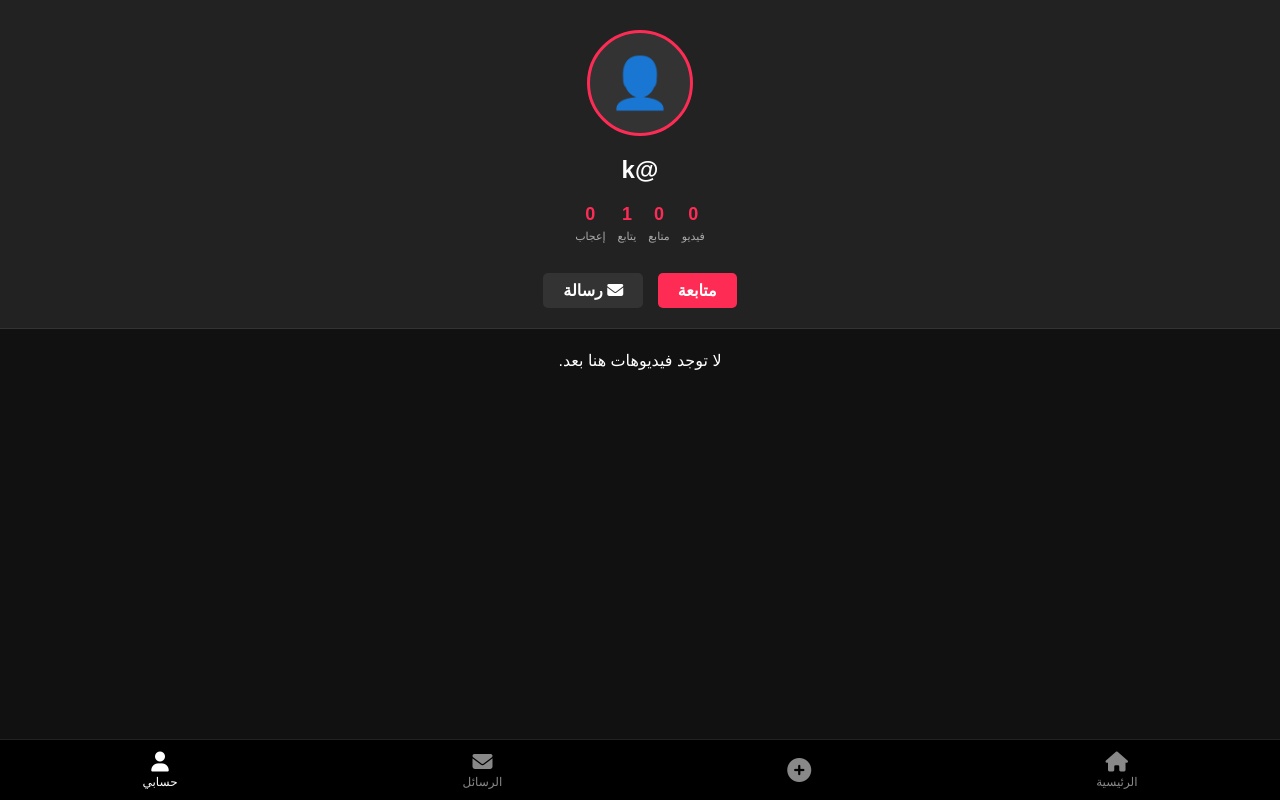
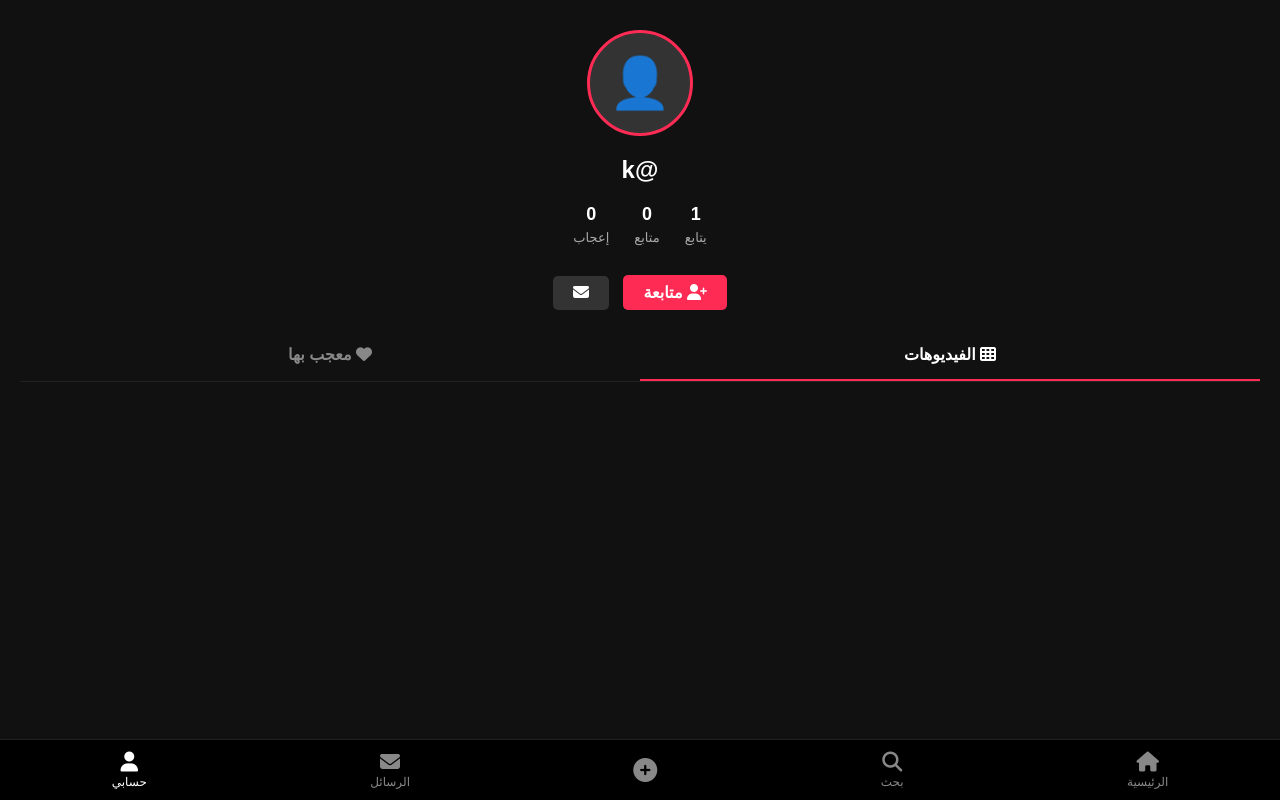
Before and after one commit to kanaw55/kanaw, a Flask app: a page that uses templates/profile.html in a window 1280 px wide. Run offline with Flask 3, Linux system fonts and the light colour scheme; a user stored in the database is signed in; some libraries are stand-ins or nearby versions.

Commit message:
Add profile tabs (videos/liked) and followers links

```diff
--- a/app.py
+++ b/app.py
@@ -301,10 +301,23 @@ def profile(username):
         can_view = True
 
     videos = Video.query.filter_by(user_id=user.id).order_by(Video.id.desc()).all() if can_view else []
+    liked_vids = Video.query.join(likes).filter(likes.c.user_id == user.id).order_by(Video.id.desc()).all() if can_view else []
+
     total_likes = sum(v.likes_count for v in videos) if can_view else 0
     followers_count = user.followers.count()
     following_count = user.followed.count()
-    return render_template('profile.html', user=user, videos=videos, total_likes=total_likes, is_following=is_following, has_requested=has_requested, can_view=can_view, followers_count=followers_count, following_count=following_count)
+    return render_template('profile.html', user=user, videos=videos, liked_vids=liked_vids, total_likes=total_likes, is_following=is_following, has_requested=has_requested, can_view=can_view, followers_count=followers_count, following_count=following_count)
+
+# مسارات المتابعين
+@app.route('/profile/<username>/followers')
+def followers_list(username):
+    user = User.query.filter_by(username=username).first_or_404()
+    return render_template('follow_list.html', title="المتابعين", users=user.followers.all(), target_user=user)
+
+@app.route('/profile/<username>/following')
+def following_list(username):
+    user = User.query.filter_by(username=username).first_or_404()
+    return render_template('follow_list.html', title="يتابع", users=user.followed.all(), target_user=user)
 
 @app.route('/toggle_follow/<int:user_id>')
 @login_required
@@ -324,7 +337,7 @@ def toggle_follow(user_id):
             current_user.followed.append(user)
             db.session.add(Notification(user_id=user.id, sender_id=current_user.id, type='follow'))
             db.session.commit()
-    return redirect(url_for('profile', username=user.username))
+    return redirect(request.referrer or url_for('profile', username=user.username))
 
 @app.route('/accept_request/<int:req_id>')
 @login_required
--- a/templates/profile.html
+++ b/templates/profile.html
@@ -6,28 +6,33 @@
     <title>صفحة {{ user.username }}</title>
     <link rel="stylesheet" href="https://cdnjs.cloudflare.com/ajax/libs/font-awesome/6.4.0/css/all.min.css">
     <style>
-        body { font-family: sans-serif; background: #111; color: #fff; margin: 0; text-align: center; padding-bottom: 80px; }
-        .header { background: #222; padding: 30px 20px 20px; border-bottom: 1px solid #333; position: relative; }
+        body { font-family: sans-serif; background: #111; color: #fff; margin: 0; text-align: center; padding-bottom: 60px; }
+        .header { background: #111; padding: 30px 20px 10px; position: relative; }
         .settings-btn { position: absolute; top: 20px; left: 20px; color: white; font-size: 22px; text-decoration: none; }
         .avatar-container { width: 100px; height: 100px; background: #333; border-radius: 50%; margin: 0 auto 15px; display: flex; justify-content: center; align-items: center; font-size: 50px; border: 3px solid #fe2c55; overflow: hidden; }
         .avatar-container img { width: 100%; height: 100%; object-fit: cover; }
-        .edit-avatar-btn { background: #007bff; color: white; padding: 5px 10px; border-radius: 5px; cursor: pointer; font-size: 12px; margin-top: 10px; display:inline-block;}
+        .edit-avatar-btn { background: #333; color: white; padding: 5px 15px; border-radius: 5px; cursor: pointer; font-size: 12px; margin-top: 10px; display:inline-block; font-weight: bold;}
         input[type="file"] { display: none; }
 
-        /* تعديل المسافات لتتسع لـ 4 مربعات */
-        .stats { display: flex; justify-content: center; gap: 12px; margin-top: 20px; }
-        .stat-box h3 { margin: 0; color: #fe2c55; font-size: 18px; }
-        .stat-box p { margin: 5px 0 0; font-size: 11px; color: #aaa; }
+        .stats { display: flex; justify-content: center; gap: 25px; margin-top: 20px; }
+        .stat-box { text-decoration: none; color: white; cursor: pointer;}
+        .stat-box h3 { margin: 0; font-size: 18px; font-weight: bold;}
+        .stat-box p { margin: 5px 0 0; font-size: 13px; color: #aaa; }
 
         .btn { color: white; text-decoration: none; padding: 8px 20px; border-radius: 5px; display: inline-block; margin-top: 15px; font-weight: bold; margin-left: 5px; margin-right: 5px; border: none; cursor: pointer;}
 
-        .grid { display: grid; grid-template-columns: repeat(3, 1fr); gap: 2px; padding: 2px; }
+        .tabs { display: flex; border-bottom: 1px solid #222; margin-top: 20px; }
+        .tab { flex: 1; padding: 15px; cursor: pointer; color: #888; font-size: 16px; font-weight: bold; border-bottom: 2px solid transparent; }
+        .tab.active { color: #fff; border-bottom: 2px solid #fe2c55; }
+
+        .grid { display: grid; grid-template-columns: repeat(3, 1fr); gap: 2px; padding: 2px; display: none;}
+        .grid.active { display: grid; }
         .vid-box { background: #222; aspect-ratio: 9/16; position: relative; overflow: hidden; cursor: pointer;}
         .vid-box img { width: 100%; height: 100%; object-fit: cover; display: block; }
         .views-overlay { position: absolute; bottom: 5px; left: 5px; font-size: 12px; font-weight: bold; text-shadow: 1px 1px 3px black; display: flex; align-items: center; gap: 4px;}
         .delete-btn-overlay { position: absolute; top: 5px; right: 5px; background: rgba(220, 53, 69, 0.8); color: white; padding: 5px 8px; border-radius: 5px; text-decoration: none; font-size: 14px; z-index: 10;}
 
-        .private-screen { padding: 50px 20px; background: #1a1a1a; border-radius: 10px; margin: 20px auto; max-width: 400px; }
+        .empty-msg { text-align: center; color: #888; padding: 30px; font-size: 14px; display: none; }
 
         .bottom-nav { position: fixed; bottom: 0; width: 100%; height: 60px; background: #000; display: flex; justify-content: space-around; align-items: center; border-top: 1px solid #222; z-index: 9999; padding-bottom: env(safe-area-inset-bottom); }
         .bottom-nav a { color: #888; text-decoration: none; font-size: 12px; display: flex; flex-direction: column; align-items: center; gap: 3px; }
@@ -50,55 +55,79 @@
         {% if current_user.is_authenticated and current_user.id == user.id %}
             <form method="POST" enctype="multipart/form-data">
                 <input type="file" name="profile_pic" id="picInput" accept="image/*" onchange="this.form.submit()">
-                <label for="picInput" class="edit-avatar-btn"><i class="fa-solid fa-camera"></i> تغيير الصورة</label>
+                <label for="picInput" class="edit-avatar-btn"><i class="fa-solid fa-pen"></i> تعديل الملف الشخصي</label>
             </form>
         {% endif %}
 
-        <!-- تمت إضافة عدد المتابَعين هنا -->
         <div class="stats">
-            <div class="stat-box"><h3>{{ videos|length }}</h3><p>فيديو</p></div>
-            <div class="stat-box"><h3>{{ followers_count }}</h3><p>متابع</p></div>
-            <div class="stat-box"><h3>{{ following_count }}</h3><p>يتابع</p></div>
+            <a href="/profile/{{ user.username }}/following" class="stat-box"><h3>{{ following_count }}</h3><p>يتابع</p></a>
+            <a href="/profile/{{ user.username }}/followers" class="stat-box"><h3>{{ followers_count }}</h3><p>متابع</p></a>
             <div class="stat-box"><h3>{{ total_likes }}</h3><p>إعجاب</p></div>
         </div>
 
         <div style="margin-top: 15px;">
             {% if current_user.is_authenticated and current_user.id != user.id %}
-                <a href="/toggle_follow/{{ user.id }}" class="btn" style="background:{% if is_following %}#555{% elif has_requested %}#ff9800{% else %}#fe2c55{% endif %};">
-                    {% if is_following %} إلغاء المتابعة {% elif has_requested %} تم إرسال الطلب ⏳ {% else %} متابعة {% endif %}
+                <a href="/toggle_follow/{{ user.id }}" class="btn" style="background:{% if is_following %}#333{% elif has_requested %}#ff9800{% else %}#fe2c55{% endif %};">
+                    {% if is_following %} <i class="fa-solid fa-user-check"></i> متابَع {% elif has_requested %} ⏳ معلق {% else %} <i class="fa-solid fa-user-plus"></i> متابعة {% endif %}
                 </a>
-                <a href="/chat/{{ user.username }}" class="btn" style="background:#333;"><i class="fa-solid fa-envelope"></i> رسالة</a>
+                <a href="/chat/{{ user.username }}" class="btn" style="background:#333;"><i class="fa-solid fa-envelope"></i></a>
+            {% endif %}
+        </div>
+
+        <div class="tabs">
+            <div class="tab active" onclick="switchTab('videos')"><i class="fa-solid fa-table-cells"></i> الفيديوهات</div>
+            {% if can_view %}
+            <div class="tab" onclick="switchTab('liked')"><i class="fa-solid fa-heart"></i> معجب بها</div>
             {% endif %}
         </div>
     </div>
 
     {% if not can_view %}
-        <div class="private-screen">
+        <div class="empty-msg" style="display:block;">
             <h2>🔒 هذا الحساب خاص</h2>
             <p>قم بمتابعة هذا الشخص لتتمكن من رؤية فيديوهاته.</p>
         </div>
     {% else %}
-        <div class="grid">
+        <div class="grid active" id="grid-videos">
             {% for video in videos %}
             <div class="vid-box" onclick="window.location.href='/'">
-                <img src="{{ video.filename|replace('.mp4', '.jpg') }}" alt="Video" onerror="this.src='https://via.placeholder.com/150/333/fff?text=Video'">
+                <img src="{{ video.filename|replace('.mp4', '.jpg') }}" onerror="this.src='https://via.placeholder.com/150/333/fff?text=Video'">
                 <div class="views-overlay"><i class="fa-solid fa-play"></i> {{ video.views }}</div>
-
                 {% if current_user.is_authenticated and current_user.id == user.id %}
-                    <a href="/delete_video/{{ video.id }}" class="delete-btn-overlay" onclick="event.stopPropagation(); return confirm('هل أنت متأكد من حذف هذا الفيديو؟')"><i class="fa-solid fa-trash"></i></a>
+                    <a href="/delete_video/{{ video.id }}" class="delete-btn-overlay" onclick="event.stopPropagation(); return confirm('حذف الفيديو؟')"><i class="fa-solid fa-trash"></i></a>
                 {% endif %}
             </div>
-            {% else %}
-            <p style="grid-column: span 3; margin-top: 20px;">لا توجد فيديوهات هنا بعد.</p>
+            {% endfor %}
+        </div>
+
+        <div class="grid" id="grid-liked">
+            {% for video in liked_vids %}
+            <div class="vid-box" onclick="window.location.href='/'">
+                <img src="{{ video.filename|replace('.mp4', '.jpg') }}" onerror="this.src='https://via.placeholder.com/150/333/fff?text=Video'">
+                <div class="views-overlay"><i class="fa-solid fa-play"></i> {{ video.views }}</div>
+            </div>
             {% endfor %}
         </div>
     {% endif %}
 
     <div class="bottom-nav">
         <a href="/"><i class="fa-solid fa-house"></i> الرئيسية</a>
+        <a href="/search"><i class="fa-solid fa-magnifying-glass"></i> بحث</a>
         <a href="{% if current_user.is_authenticated %}/upload{% else %}/login{% endif %}"><i class="fa-solid fa-circle-plus" style="font-size: 24px;"></i></a>
         <a href="{% if current_user.is_authenticated %}/inbox{% else %}/login{% endif %}"><i class="fa-solid fa-envelope"></i> الرسائل</a>
         <a href="{% if current_user.is_authenticated %}/profile/{{ current_user.username }}{% else %}/login{% endif %}" class="active"><i class="fa-solid fa-user"></i> حسابي</a>
     </div>
+
+    <script>
+        function switchTab(tabName) {
+            // إخفاء كل الشبكات وإزالة التفعيل من التبويبات
+            document.querySelectorAll('.grid').forEach(g => g.classList.remove('active'));
+            document.querySelectorAll('.tab').forEach(t => t.classList.remove('active'));
+
+            // إظهار الشبكة المطلوبة وتفعيل التبويب
+            document.getElementById('grid-' + tabName).classList.add('active');
+            event.currentTarget.classList.add('active');
+        }
+    </script>
 </body>
 </html>
```
